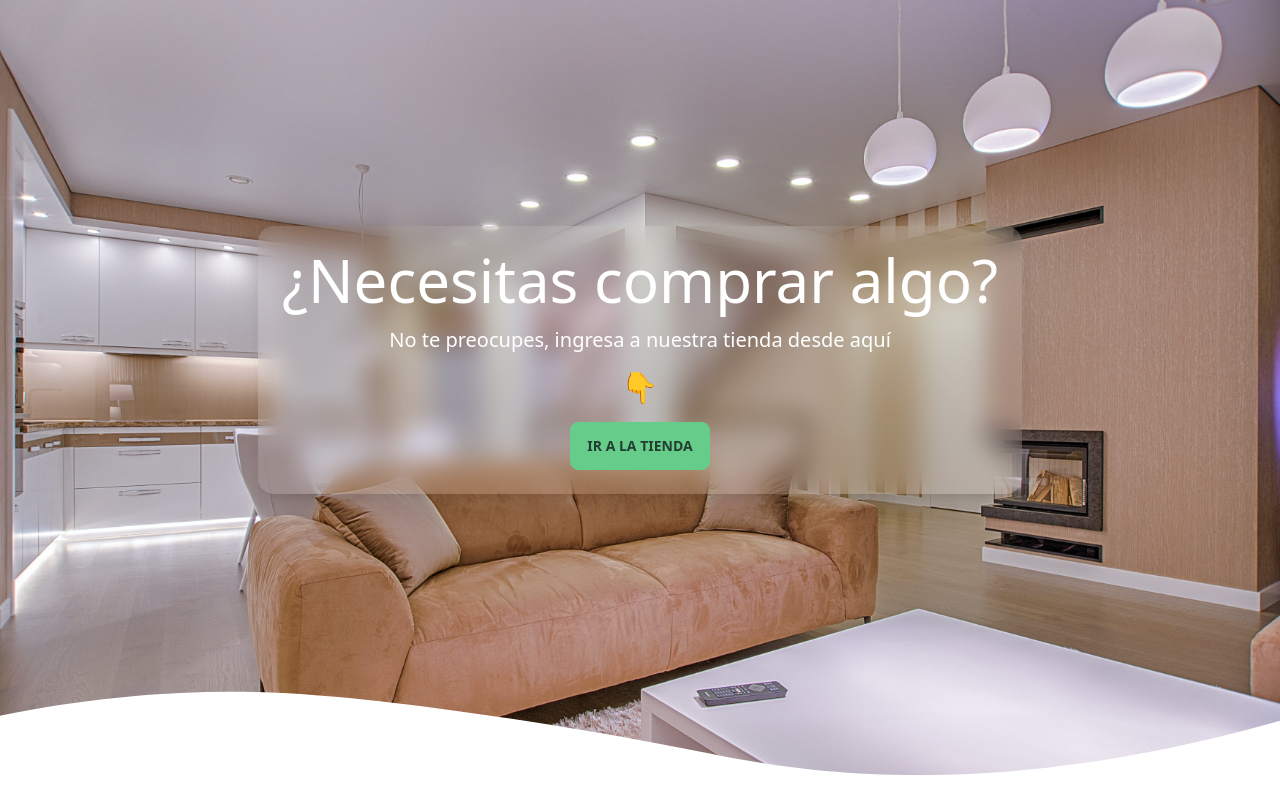
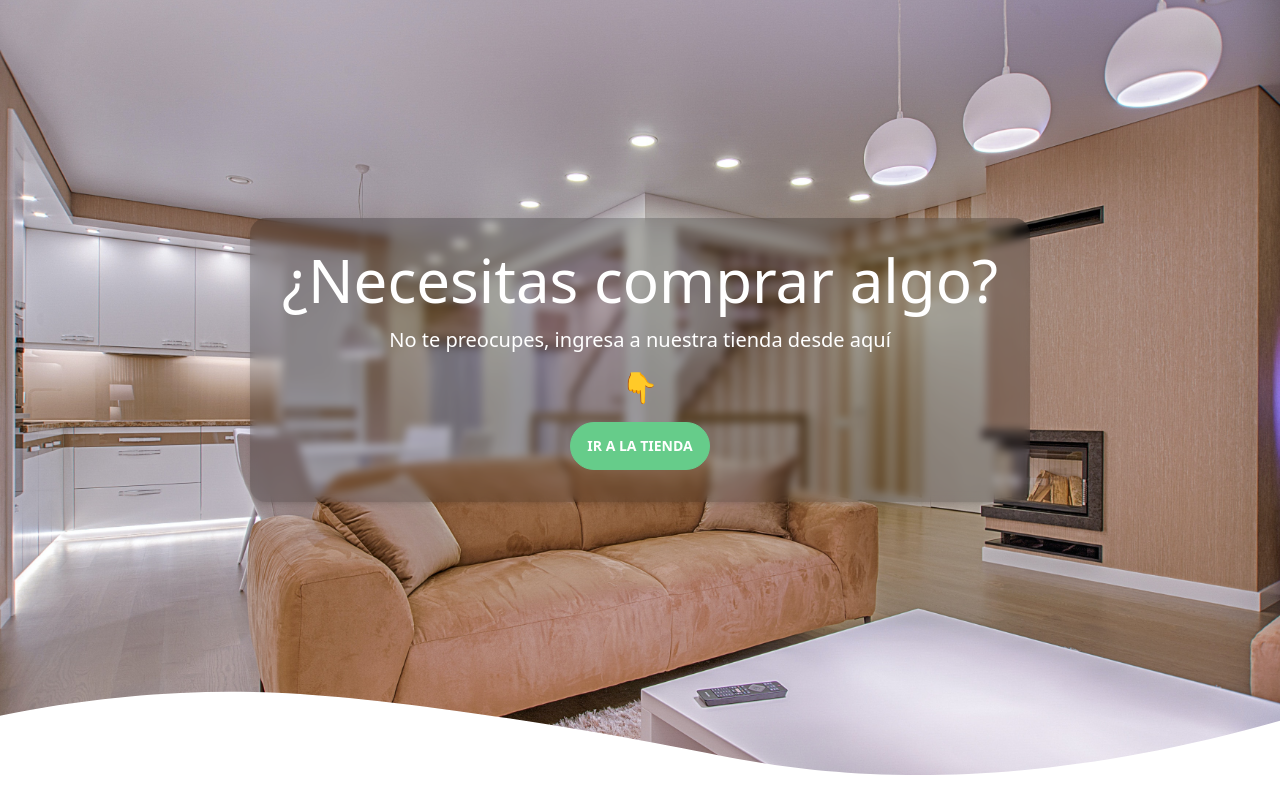
Before and after one commit to Juan-M-Panozzo-Z/rigelec.com.ar, a Next.js app: page /components/Hero in a window 1280 px wide. Built offline with nearby package versions, Linux system fonts and the light colour scheme.

Commit message:
modified:   src/pages/components/Card.js modified:   src/pages/components/Hero.js modified:   src/pages/components/Section.js modified:   src/pages/index.js

```diff
--- a/src/pages/components/Card.js
+++ b/src/pages/components/Card.js
@@ -2,7 +2,7 @@ import Image from "next/image";
 
 export default function Card({ ...props }) {
     return (
-        <div className="card bg-base-100 shadow-xl hover:bg-primary-focus hover:text-white transition-all duration-200">
+        <div className="card w-72 mx-auto bg-base-100 shadow-xl hover:bg-base-300 transition-all duration-200">
             <figure>
                 <Image
                     src={
@@ -10,7 +10,7 @@ export default function Card({ ...props }) {
                         "https://fastly.picsum.photos/id/279/700/700.jpg?hmac=pzMBL1z_csgGokJt7gA0et3goPwqEfzfZCy4LZj5Ouk"
                     }
                     alt={props.title}
-                    className="rounded-xl aspect-square object-cover"
+                    className="rounded-box aspect-square object-cover"
                     width={600}
                     height={600}
                     placeholder="empty"
--- a/src/pages/components/Hero.js
+++ b/src/pages/components/Hero.js
@@ -18,7 +18,7 @@ export default function Hero() {
                 alt="hero"
             />
             <div className="absolute -top-10 left-0 w-full h-full flex justify-center items-center">
-                <div className="text-center m-4 p-6 rounded-box text-white bg-white bg-opacity-10 backdrop-filter backdrop-blur-md shadow-xl flex flex-col gap-4">
+                <div className="text-center m-4 p-8 rounded-box text-white bg-black bg-opacity-20 backdrop-filter backdrop-blur-sm shadow-md flex flex-col gap-4">
                     <h1 className="text-3xl md:text-6xl">
                         ¿Necesitas comprar algo?
                     </h1>
@@ -29,7 +29,7 @@ export default function Hero() {
                     <a
                         href="https://front-ecommerce-phi.vercel.app/"
                         target="_blank"
-                        className="btn btn-primary mx-auto hover:bg-transparent"
+                        className="btn btn-primary mx-auto hover:bg-transparent rounded-full text-white transition-all"
                     >
                         Ir a la tienda
                     </a>
--- a/src/pages/components/Section.js
+++ b/src/pages/components/Section.js
@@ -2,7 +2,7 @@ export default function Section({children}) {
     return (
         <section
 
-        className="container mx-auto px-12 mt-8 rounded-box space-y-4">
+        className="container mx-auto px-12 mt-8 rounded-box space-y-6">
             {children}
         </section>
     )
--- a/src/pages/index.js
+++ b/src/pages/index.js
@@ -21,7 +21,7 @@ const headers = {
 export default function Home() {
     const [articles, setArticles] = useState([]);
     useEffect(() => {
-        const articlesIds = [1500, 5500, 7500];
+        const articlesIds = [7600, 7900, 19600];
         Promise.all(
             articlesIds.map((id) =>
                 axios.get(
@@ -34,8 +34,8 @@ export default function Home() {
             )
         )
             .then((responses) => {
-                const articless = responses.map((res) => res.data);
-                setArticles(articless);
+                const articles = responses.map((res) => res.data);
+                setArticles(articles);
             })
             .catch((err) => {
                 console.log(err);
```
